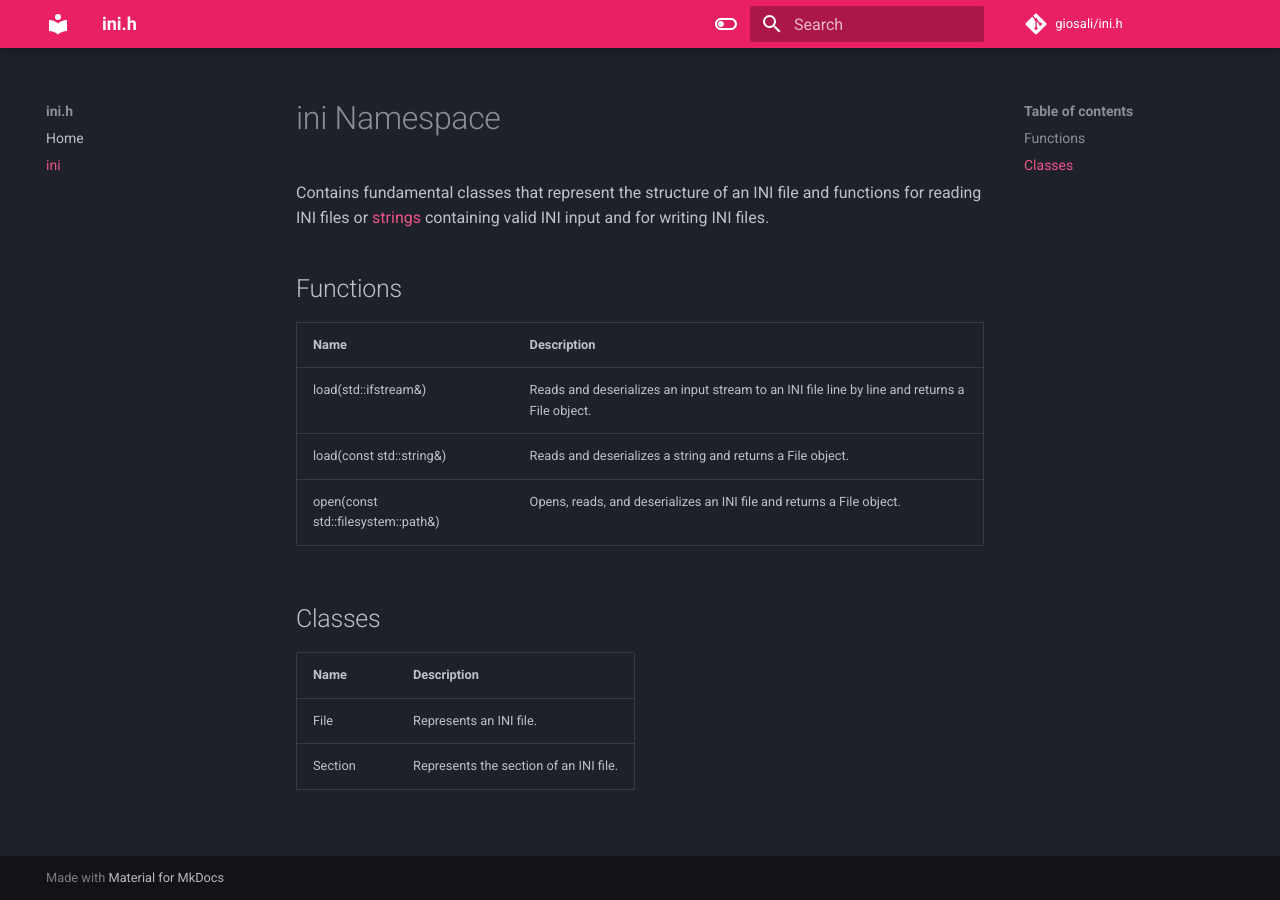
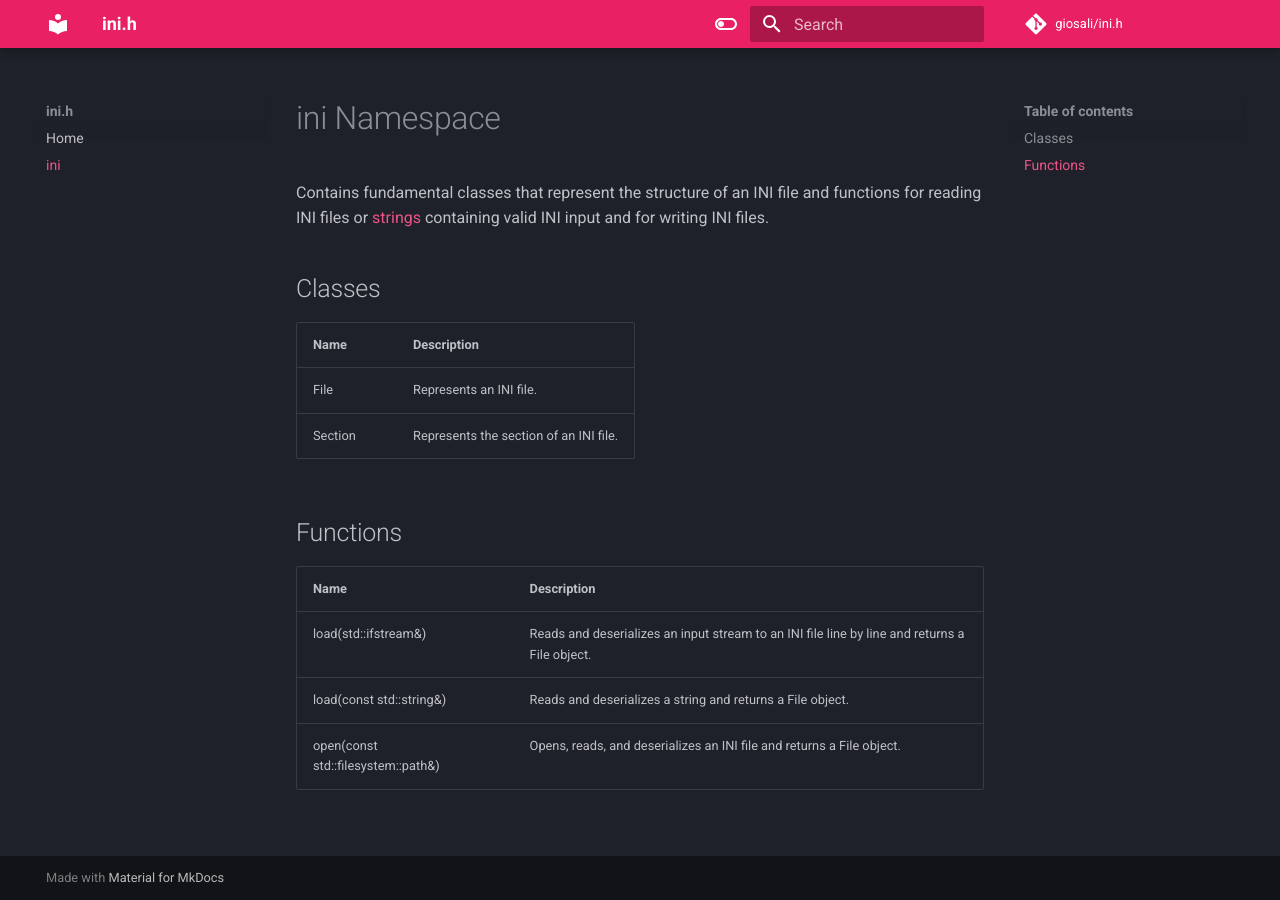
Before and after one commit to giosali/ini.h, an MkDocs documentation site: the page built from docs/ini_namespace/ini_namespace.md, in a window 1280 px wide. Built offline with MkDocs 1.6.1 and Material for MkDocs 9.7.7, drawn with Linux system fonts in a browser that asks for light colours; comment, search, counter and statistics services are not loaded; part of the change alters nothing that is shown.

```diff
--- a/docs/ini_namespace/ini_namespace.md
+++ b/docs/ini_namespace/ini_namespace.md
@@ -1,6 +1,13 @@
 # ini Namespace
 
 Contains fundamental classes that represent the structure of an INI file and functions for reading INI files or [strings](https://cplusplus.com/reference/string/string/) containing valid INI input and for writing INI files.
+
+## Classes
+
+| Name    | Description                            |
+| :------ | :------------------------------------- |
+| File    | Represents an INI file.                |
+| Section | Represents the section of an INI file. |
 
 ## Functions
 
@@ -9,10 +16,3 @@ Contains fundamental classes that represent the structure of an INI file and fun
 | load(std::ifstream&)               | Reads and deserializes an input stream to an INI file line by line and returns a File object. |
 | load(const std::string&)           | Reads and deserializes a string and returns a File object. |
 | open(const std::filesystem::path&) | Opens, reads, and deserializes an INI file and returns a File object. |
-
-## Classes
-
-| Name    | Description                            |
-| :------ | :------------------------------------- |
-| File    | Represents an INI file.                |
-| Section | Represents the section of an INI file. |
```
